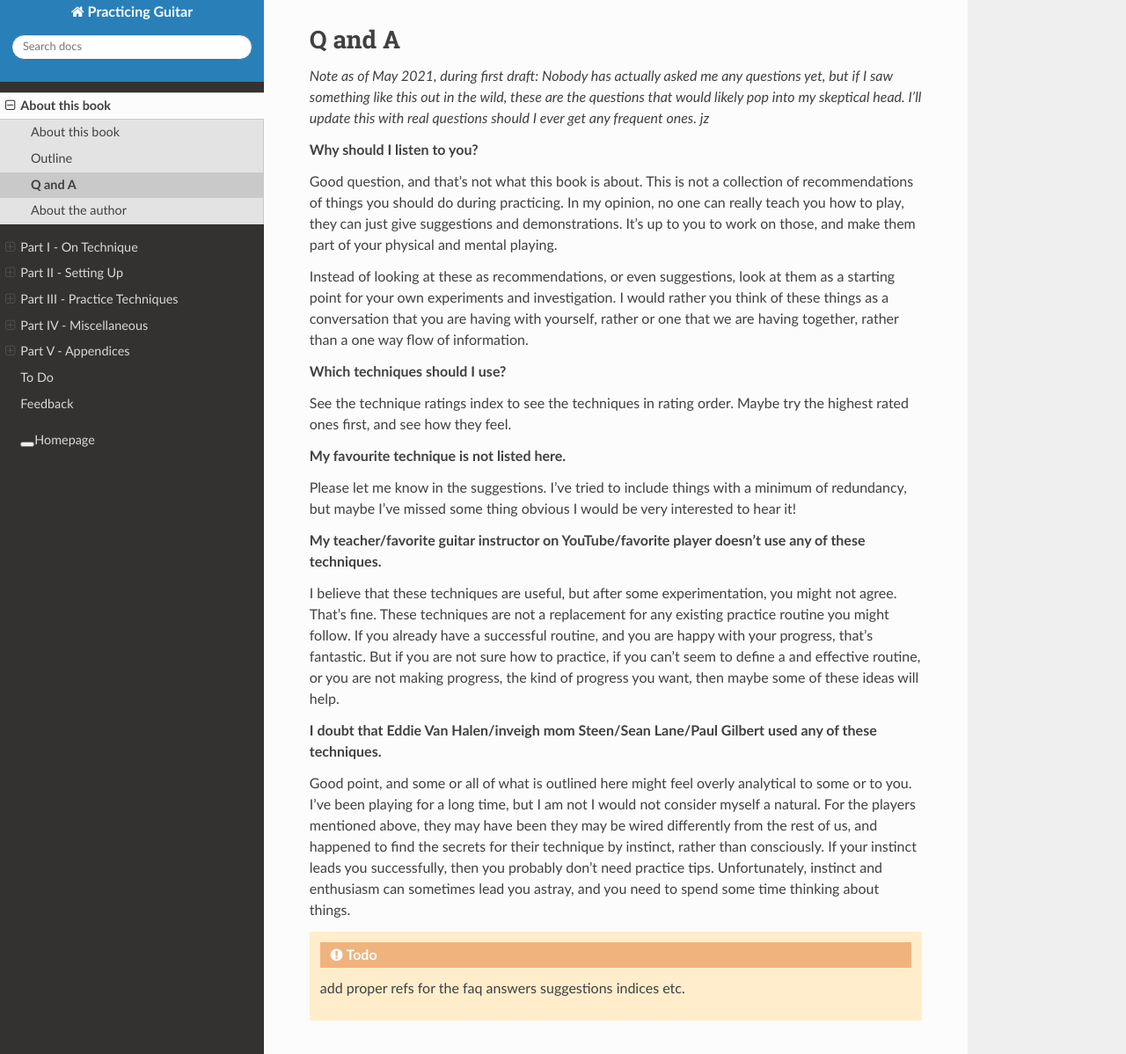
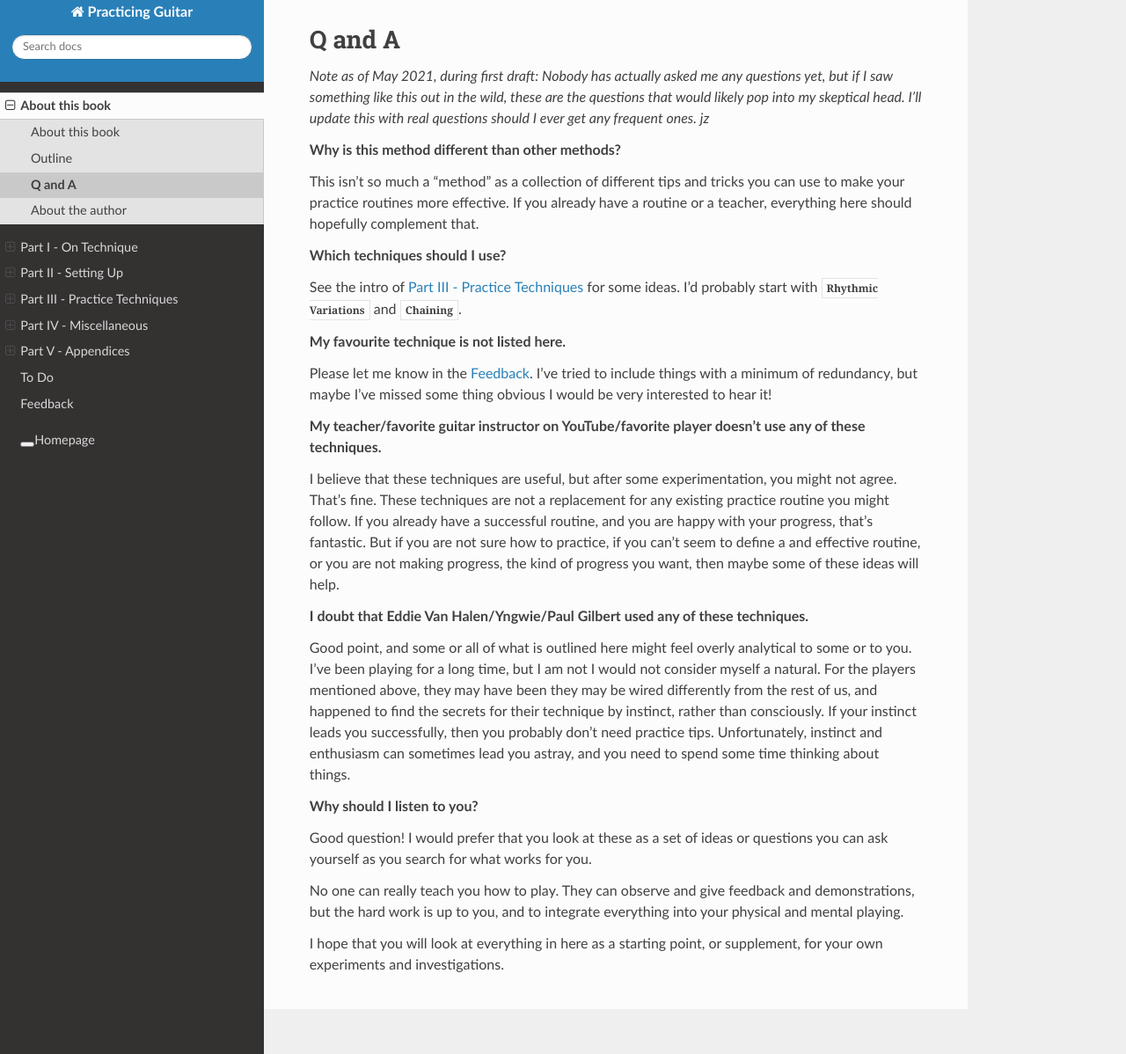
Before and after one commit to jzohrab/practicing-guitar, a Sphinx documentation site: the page built from docs/about/faq.rst, in a window 1280 px wide and 1198 px high. Shown: the whole window at 88% size. Built offline with Sphinx 7.4.7 and the Read the Docs theme 2.0.0, drawn with Linux system fonts in a browser that asks for light colours; a script that is not in the unit is left out.

Commit message:
faq links.

```diff
--- a/docs/_ext/technique.py
+++ b/docs/_ext/technique.py
@@ -83,11 +83,6 @@ class TechniqueDirective(ObjectDescription):
 
         opts = self.options
         displayname = opts['displayname']
-
-        if 'status' in opts:
-            s = opts['status'].lower()
-            if (s == 'todo' or s == 'pending'):
-                displayname = '{0} (TODO)'.format(displayname)
 
         signature = self.arguments[0]
         name = '{}.{}'.format(DOMAIN_NAME, signature)
--- a/docs/about/faq.rst
+++ b/docs/about/faq.rst
@@ -3,27 +3,30 @@ Q and A
 
 *Note as of May 2021, during first draft: Nobody has actually asked me any questions yet, but if I saw something like this out in the wild, these are the questions that would likely pop into my skeptical head.  I'll update this with real questions should I ever get any frequent ones.  jz*
 
-**Why should I listen to you?**
+**Why is this method different than other methods?**
 
-Good question, and that’s not what this book is about. This is not a collection of recommendations of things you should do during practicing. In my opinion, no one can really teach you how to play, they can just give suggestions and demonstrations. It’s up to you to work on those, and make them part of your physical and mental playing.
-
-Instead of looking at these as recommendations, or even suggestions, look at them as a starting point for your own experiments and investigation. I would rather you think of these things as a conversation that you are having with yourself, rather or one that we are having together, rather than a one way flow of information.
+This isn't so much a "method" as a collection of different tips and tricks you can use to make your practice routines more effective.  If you already have a routine or a teacher, everything here should hopefully complement that.
 
 **Which techniques should I use?**
 
-See the technique ratings index to see the techniques in rating order. Maybe try the highest rated ones first, and see how they feel.
+See the intro of :ref:`part-3-techniques` for some ideas.  I'd probably start with :tech:ref:`rhythmicvariations` and :tech:ref:`chaining`.
 
 **My favourite technique is not listed here.**
 
-Please let me know in the suggestions. I’ve tried to include things with a minimum of redundancy, but maybe I’ve missed some thing obvious I would be very interested to hear it!
+Please let me know in the :ref:`feedback`. I’ve tried to include things with a minimum of redundancy, but maybe I’ve missed some thing obvious I would be very interested to hear it!
 
 **My teacher/favorite guitar instructor on YouTube/favorite player doesn’t use any of these techniques.**
 
 I believe that these techniques are useful, but after some experimentation, you might not agree. That’s fine. These techniques are not a replacement for any existing practice routine you might follow. If you already have a successful routine, and you are happy with your progress, that’s fantastic.  But if you are not sure how to practice, if you can’t seem to define a and effective routine, or you are not making progress, the kind of progress you want, then maybe some of these ideas will help.
 
-**I doubt that Eddie Van Halen/inveigh mom Steen/Sean Lane/Paul Gilbert used any of these techniques.**
+**I doubt that Eddie Van Halen/Yngwie/Paul Gilbert used any of these techniques.**
 
 Good point, and some or all of what is outlined here might feel overly analytical to some or to you.  I’ve been playing for a long time, but I am not I would not consider myself a natural. For the players mentioned above, they may have been they may be wired differently from the rest of us, and happened to find the secrets for their technique by instinct, rather than consciously. If your instinct leads you successfully, then you probably don’t need practice tips.  Unfortunately, instinct and enthusiasm can sometimes lead you astray, and you need to spend some time thinking about things.
 
+**Why should I listen to you?**
 
-.. todo:: add proper refs for the faq answers suggestions indices etc.
+Good question!  I would prefer that you look at these as a set of ideas or questions you can ask yourself as you search for what works for you.
+
+No one can really teach you how to play.  They can observe and give feedback and demonstrations, but the hard work is up to you, and to integrate everything into your physical and mental playing.
+
+I hope that you will look at everything in here as a starting point, or supplement, for your own experiments and investigations.
--- a/docs/feedback.rst
+++ b/docs/feedback.rst
@@ -1,3 +1,5 @@
+.. _feedback:
+
 Feedback
 --------
 
--- a/docs/part-3-techniques/rhythmic-variations.rst
+++ b/docs/part-3-techniques/rhythmic-variations.rst
@@ -1,4 +1,4 @@
-Rhythmic variations
+Rhythmic Variations
 ===================
 
 .. tech:technique:: rhythmicvariations
```
